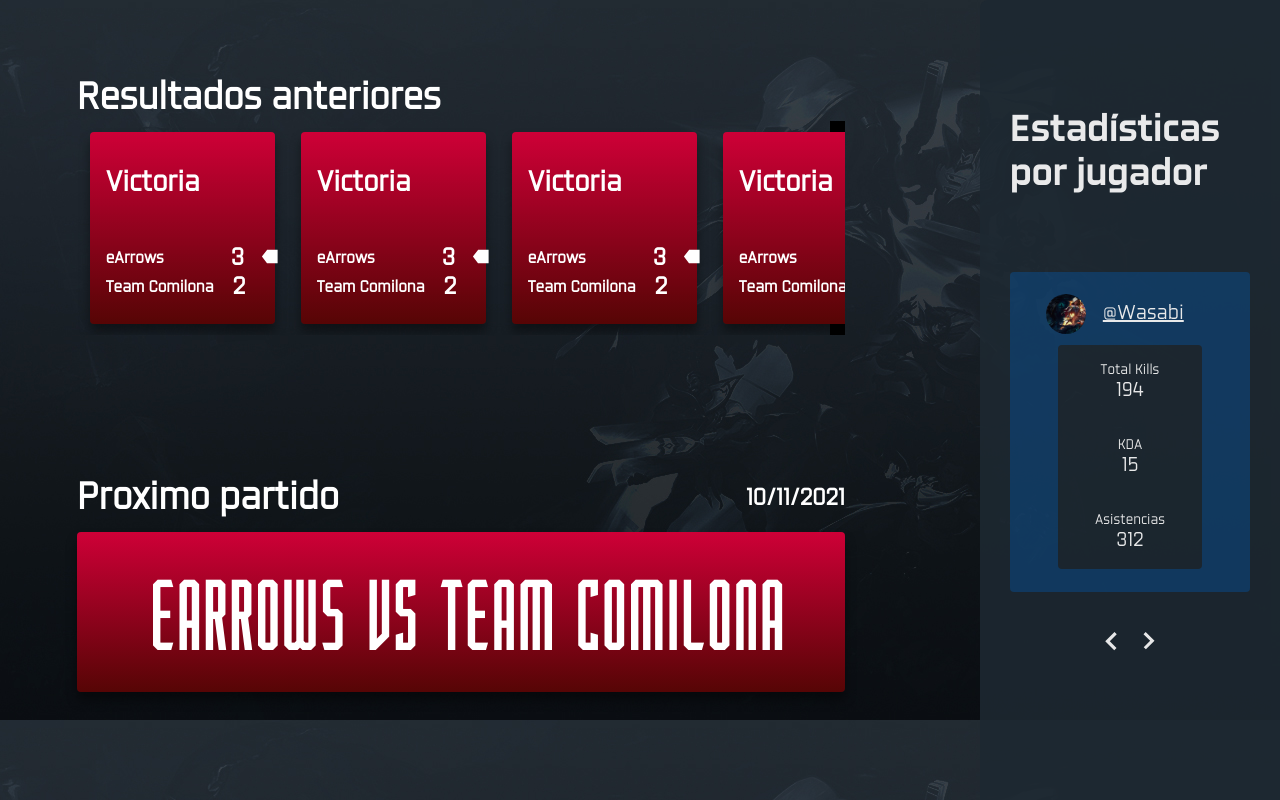
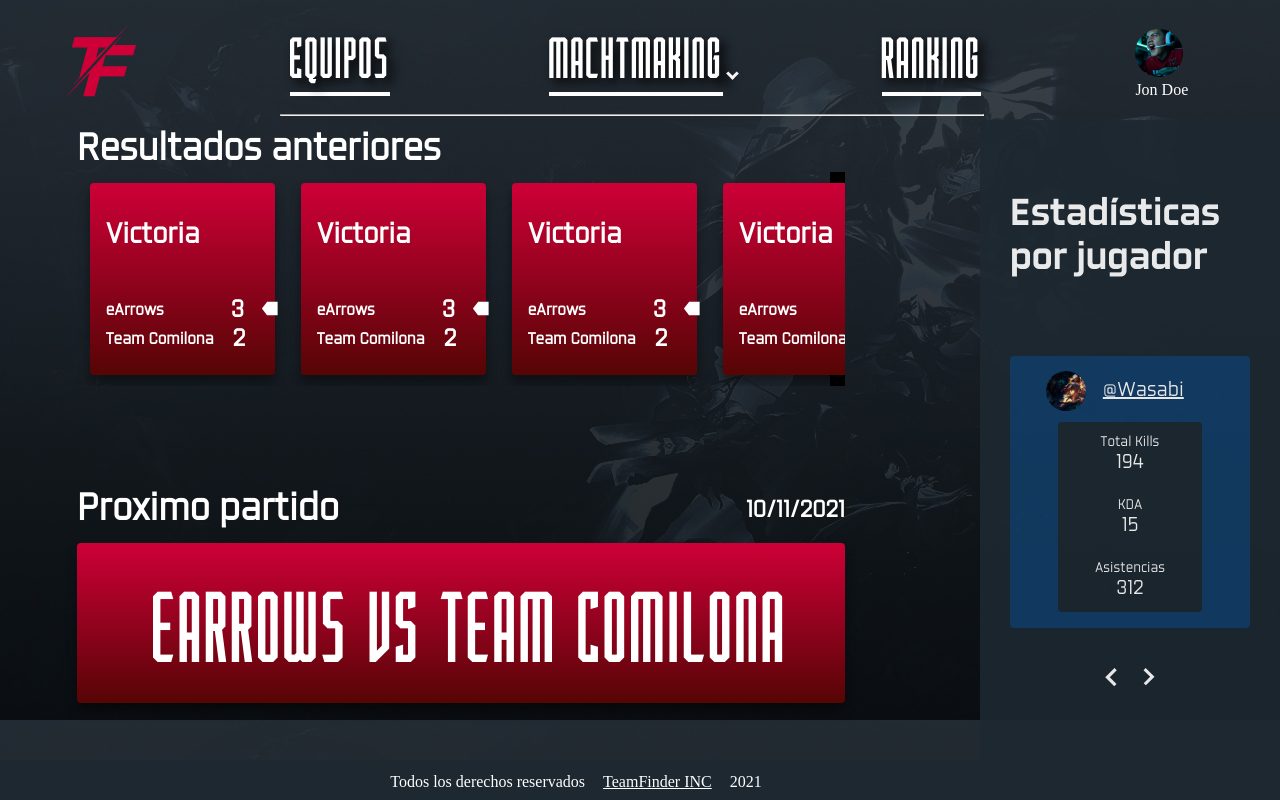
Before and after one commit to JMarSar/TeamFinder.gg, an Angular app: page / in a window 1280 px wide. Built offline with nearby package versions, Linux system fonts and the light colour scheme.

Commit message:
refactorización detalles-torneo

```diff
--- a/src/app/app.component.html
+++ b/src/app/app.component.html
@@ -1,3 +1,5 @@
+<app-header></app-header>
 <app-detalles-torneo></app-detalles-torneo>
+<app-footer></app-footer>
 <!-- <app-torneos></app-torneos> -->
 <!-- <router-outlet></router-outlet> -->
--- a/src/app/pages/detalles-torneo/detalles-torneo.component.css
+++ b/src/app/pages/detalles-torneo/detalles-torneo.component.css
@@ -15,9 +15,9 @@
 .left-container {
         display: flex;
         flex-direction: column;
-        height: 100%;
+        height: 90%;
         width: 60%;
-        margin-top: 6%;
+        margin-top: 10%;
         margin-left: 6%;
 }
 .resultados-anteriores {
@@ -157,10 +157,10 @@
         flex-direction: column;
         justify-content: center;
         align-items: center;
-        top: 0;
+        bottom: 0;
         right: 0;
         width: 300px;
-        height: 100%;
+        height: 85%;
         margin-left: 6%;
         border-radius: 8px 0 0 0;
         background-color: var(--colorAzulSecundario);
```
